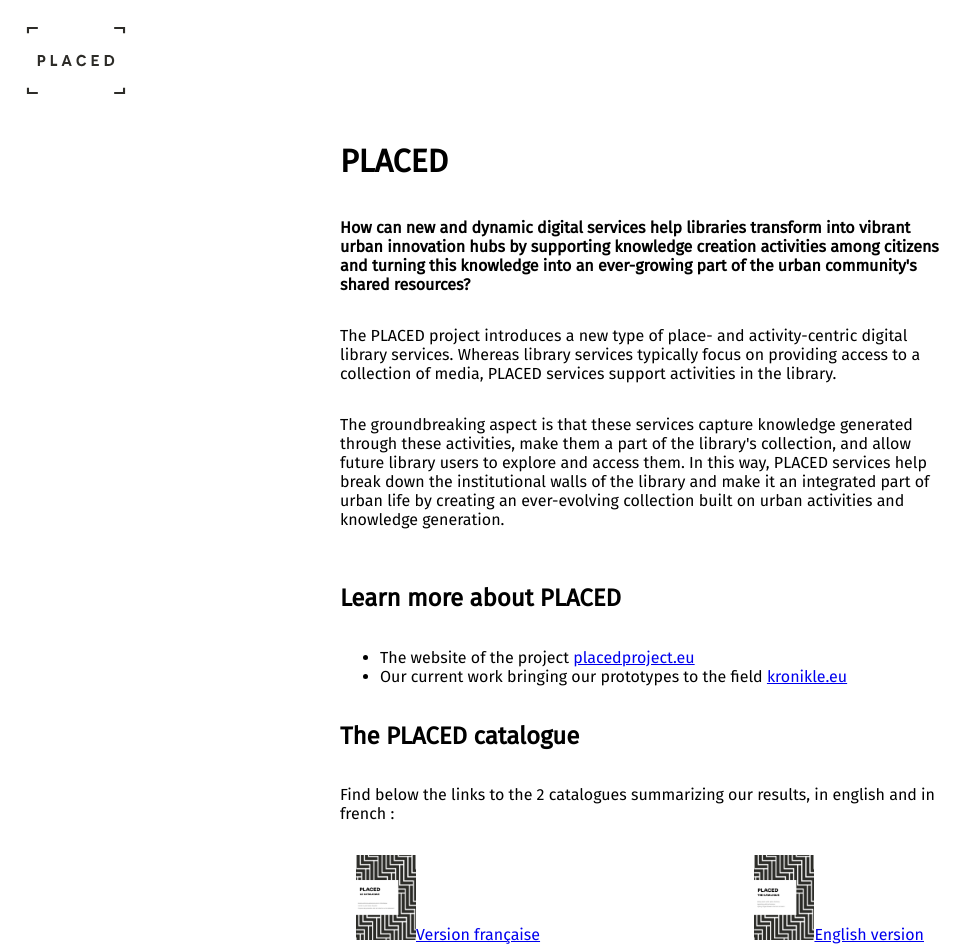
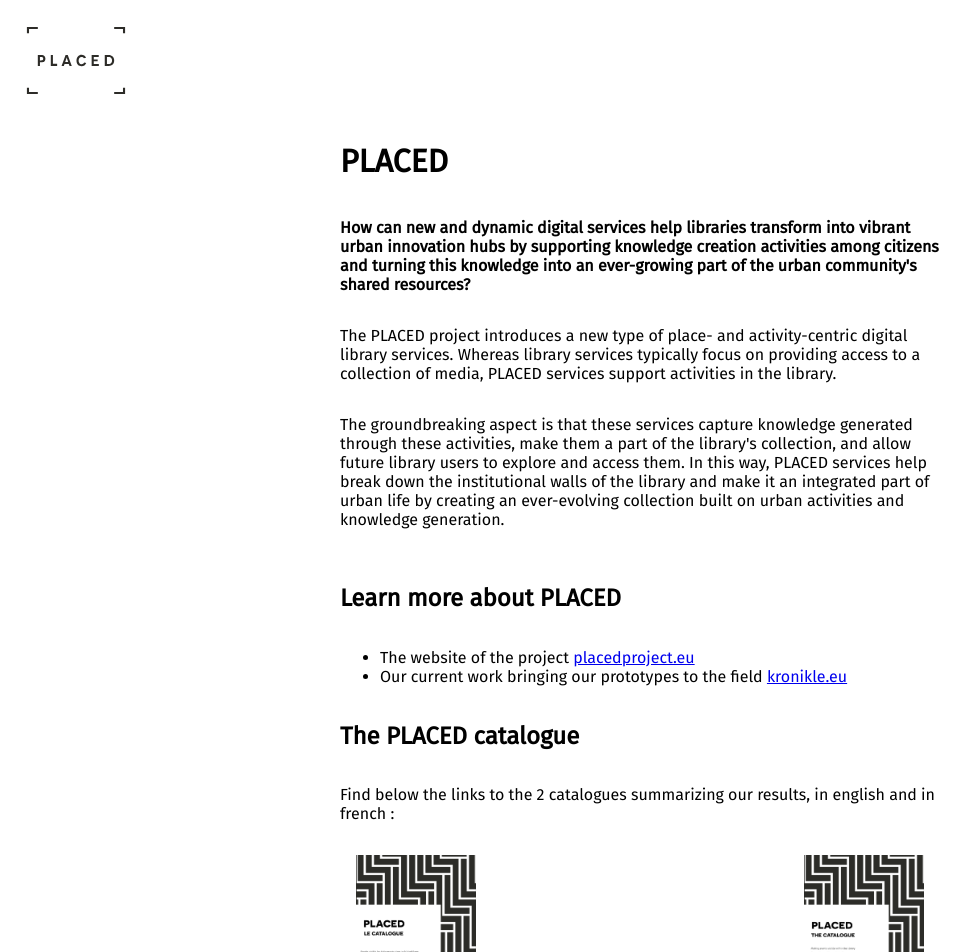
Before and after one commit to Karalix/catalogue-placed, a Nuxt app: page / in a window 1280 px wide. Shown: the top 952 px of the page, without its empty margins (0-976 px from the left). Built offline with nearby package versions, Linux system fonts and the light colour scheme.

Commit message:
Update app.vue

```diff
--- a/app.vue
+++ b/app.vue
@@ -19,13 +19,13 @@
         <p>Find below the links to the 2 catalogues summarizing our results, in english and in french :</p>
         <div class="links">
           <a href="/fr-catalogue-s.pdf">
-            <div>
+            <div class="thumb-wrapper">
               <img class="thumb" src="~/assets/catalogue-fr.png">
               <span>Version française</span>
             </div>
           </a>
           <a href="/eng-catalogue-v3-s.pdf">
-            <div>
+            <div class="thumb-wrapper">
             <img class="thumb" src="~/assets/catalogue-en.png">
             <span>English version</span>
             </div>
@@ -77,8 +77,13 @@ html {
   font-weight: bold;
 }
 
+.thumb-wrapper {
+  display: flex;
+  flex-direction: column;
+}
+
 .thumb {
-  width: 60px;
+  width: 120px;
 }
 
 .links {
```
